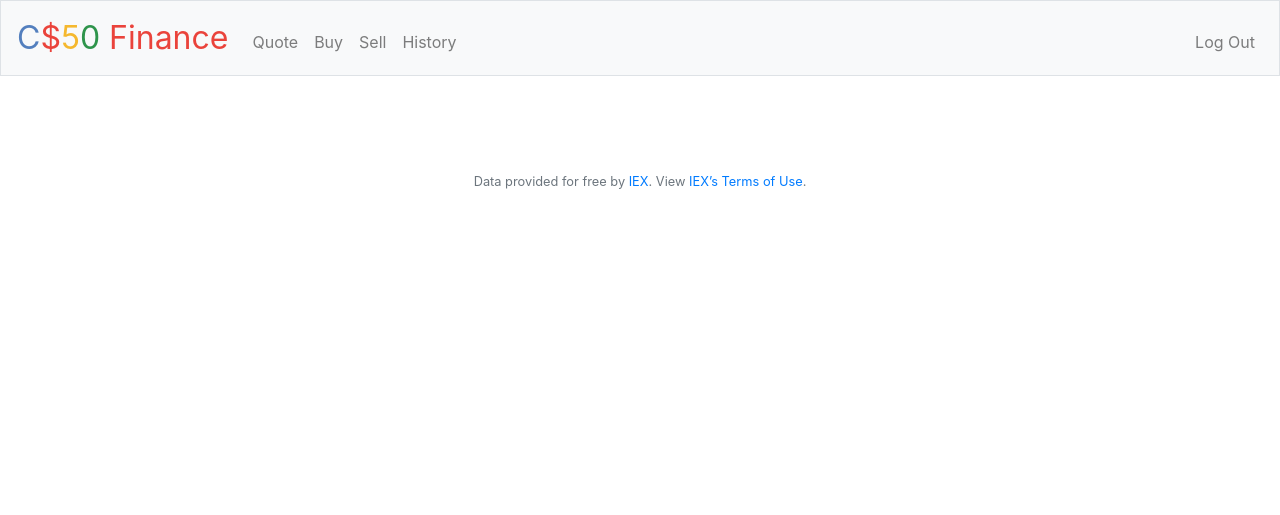
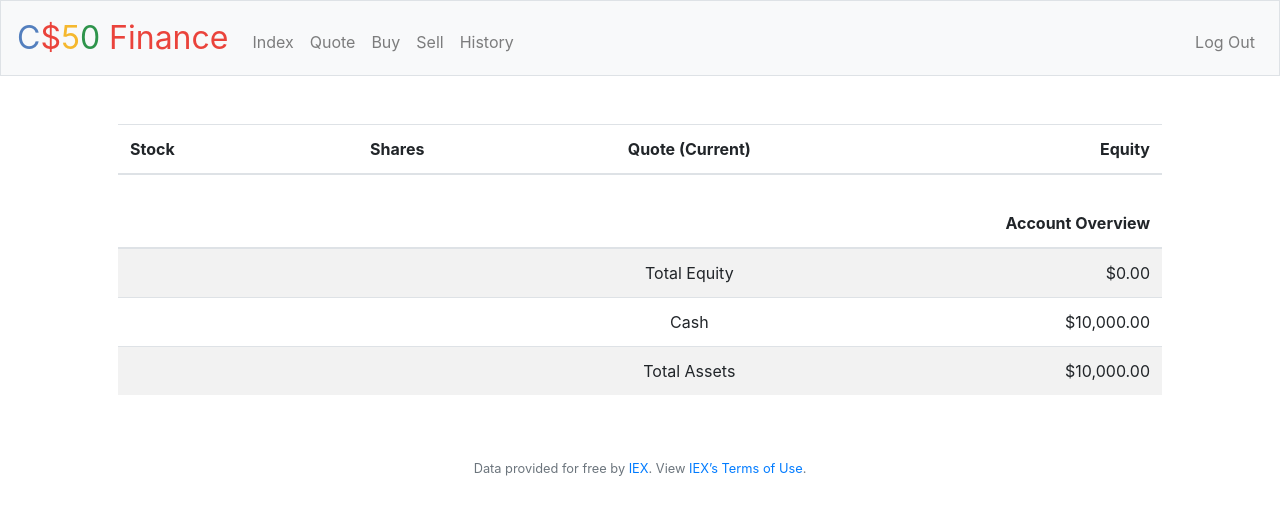
Before and after one commit to nuoxoxo/cs50x.me, a Flask app: page / in a window 1280 px wide. Shown: the top 515 px of the page. Run offline with Flask 2, Linux system fonts and the light colour scheme; a user stored in the database is signed in; some libraries are stand-ins or nearby versions.

Commit message:
Add files via upload

```diff
--- a/week9/finance/application.py
+++ b/week9/finance/application.py
@@ -108,7 +108,44 @@ if not os.environ.get("API_KEY"):
 @login_required
 def index():
     """Show portfolio of stocks"""
-    return render_template("index.html")
+
+    # transaction_id INTEGER PRIMARY KEY AUTOINCREMENT NOT NULL,
+    # symbol TEXT NOT NULL,
+    # quote INTEGER NOT NULL,
+    # shares INTEGER NOT NULL,
+    # total INTEGER NOT NULL,
+    # time DATETIME NOT NULL,
+    # u_id INTEGER NOT NULL,
+    # FOREIGN KEY(u_id) REFERENCES users(id));
+
+    portfolio = db.execute("select symbol as symbol, sum(shares) as shares from history where u_id = (?) group by symbol", session["user_id"])
+
+    stocks = []
+    assets = 0
+
+    for row in portfolio:
+        # if stock.get("shares") != 0:
+        stock = lookup(row.get("symbol"))
+        quote = stock.get("price")
+
+        print(quote)
+
+        shares = row.get("shares")
+        total = shares * quote
+
+        row["quote"] = usd(quote)
+        row["total"] = usd(total)
+
+        assets += round(total, 2)
+        stocks.append(row)
+
+    cash = db.execute("select cash from users where id = (?)", session['user_id'])
+    balance = cash[0]['cash']
+
+    equity = assets
+    assets += balance
+
+    return render_template("index.html", stocks=stocks, equity=usd(equity), balance=usd(balance), assets=usd(assets))
 
 
 
@@ -160,7 +197,7 @@ def buy():
         # quote = int(quote)
         # quote = usd(quote)
 
-        cash = db.execute("SELECT cash FROM users WHERE id = (?)", session['user_id'])
+        cash = db.execute("SELECT cash FROM users WHERE id = (?)", session["user_id"])
         balance = cash[0]["cash"]
         # balance = int(balance)
         # balance = usd(balance)
@@ -215,7 +252,7 @@ def history():
 # u_id INTEGER NOT NULL,
 # FOREIGN KEY(u_id) REFERENCES users(id));
 
-    history = db.execute("SELECT symbol AS Symbol, shares AS Shares, quote AS Quote, time AS Time FROM history WHERE u_id = (?)", session['user_id'])
+    history = db.execute("SELECT symbol AS Symbol, shares AS Shares, quote AS Quote, time AS Time FROM history WHERE u_id = (?)", session["user_id"])
 
     return render_template("history.html", history=history)
 
--- a/week9/finance/templates/index.html
+++ b/week9/finance/templates/index.html
@@ -5,7 +5,54 @@
 {% endblock %}
 
 {% block main %}
+    <table class="table table-striped table-center table-hover mx-auto ">
+        <thead>
+            <tr>
+            <th scope="col" style="text-align:left">Stock</th>
+            <th scope="col" style="text-align:center">Shares</th>
+            <th scope="col" style="text-align:center">Quote (Current)</th>
+            <th scope="col" style="text-align:right">Equity</th>
+            </tr>
+        </thead>
 
+        <tbody>
+            <!--<tr>-->
+            {% for stock in stocks %}
+            <tr>
+                <td style="text-align:left">{{ stock["symbol"] }}</td>
+                <td style="text-align:center">{{ stock["shares"] }}</td>
+                <td style="text-align:center">{{ stock["quote"] }}</td>
+                <td style="text-align:right">{{ stock["total"] }}</td>
+            </tr>
+            {% endfor %}
+            <!--</tr>-->
+        </tbody>
+    <!--</table>-->
+    <!--<br>-->
+    <!--<table class="table table-striped">-->
+        <thead>
+            <tr>
+            <th style="text-align:right" colspan=4 scope="col"><br>Account Overview</th>
+            </tr>
+        </thead>
+        <tbody>
+            <tr>
+                <td colspan=2></td>
+                <td style="text-align:center">Total Equity</td>
+                <td style="text-align:right">{{ equity }}</td>
+            </tr>
+            <tr>
+                <td colspan=2></td>
+                <td style="text-align:center">Cash</td>
+                <td style="text-align:right">{{ balance }}</td>
+            </tr>
+            <tr>
+                <td colspan=2></td>
+                <td style="text-align:center">Total Assets</td>
+                <td style="text-align:right">{{ assets }}</td>
+            </tr>
+        </tbody>
 
+    </table>
 
 {% endblock %}
--- a/week9/finance/templates/layout.html
+++ b/week9/finance/templates/layout.html
@@ -33,6 +33,7 @@
             <div class="collapse navbar-collapse" id="navbar">
                 {% if session.user_id %}
                     <ul class="navbar-nav mr-auto mt-2">
+                        <li class="nav-item"><a class="nav-link" href="/">Index</a></li>
                         <li class="nav-item"><a class="nav-link" href="/quote">Quote</a></li>
                         <li class="nav-item"><a class="nav-link" href="/buy">Buy</a></li>
                         <li class="nav-item"><a class="nav-link" href="/sell">Sell</a></li>
```
Also changed, not shown: week9/finance/templates/buy.html (+15 -0 lines), week9/finance/templates/history.html (+5 -3 lines), week9/finance/templates/quote.html (+8 -4 lines), week9/finance/templates/sell.html (+14 -2 lines).
